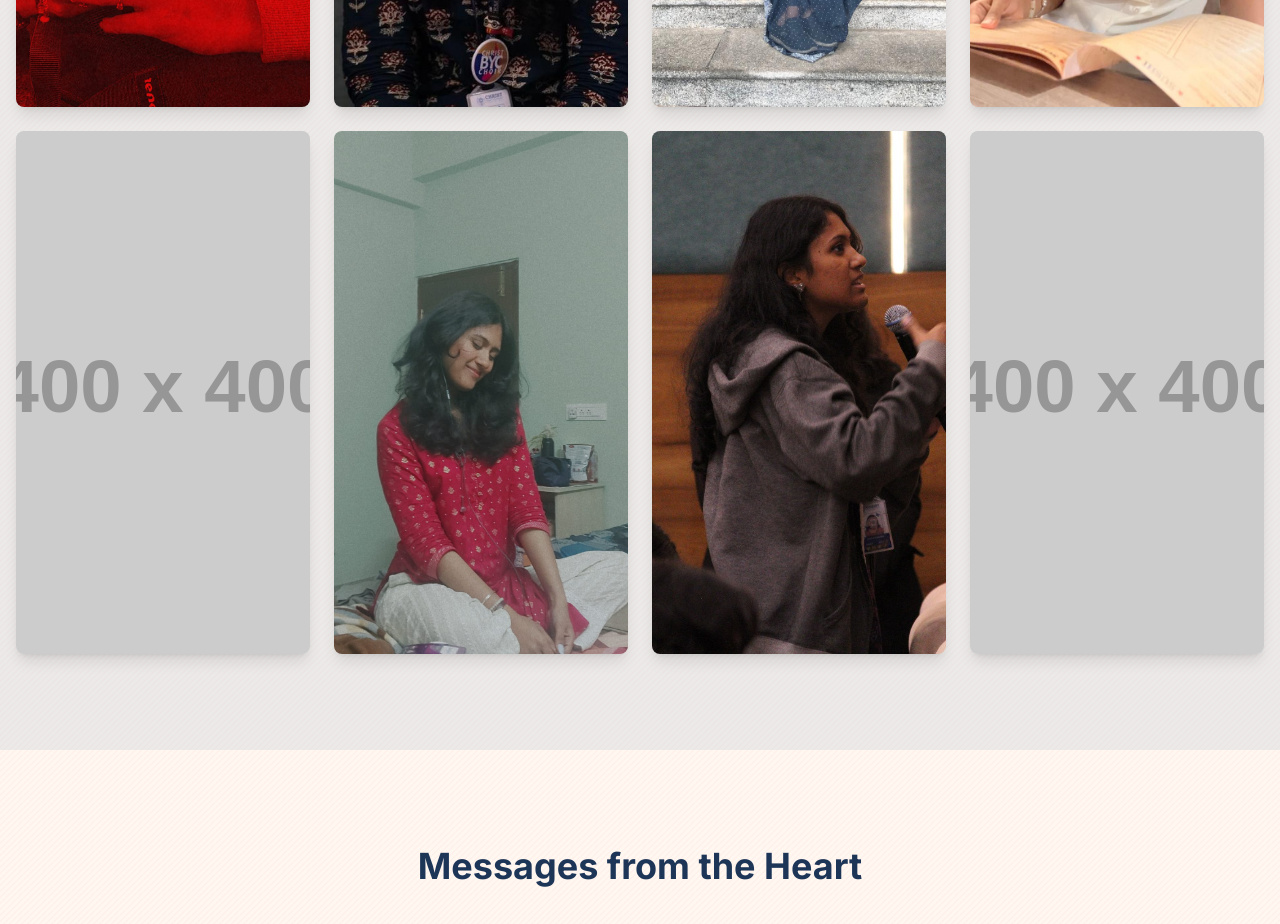
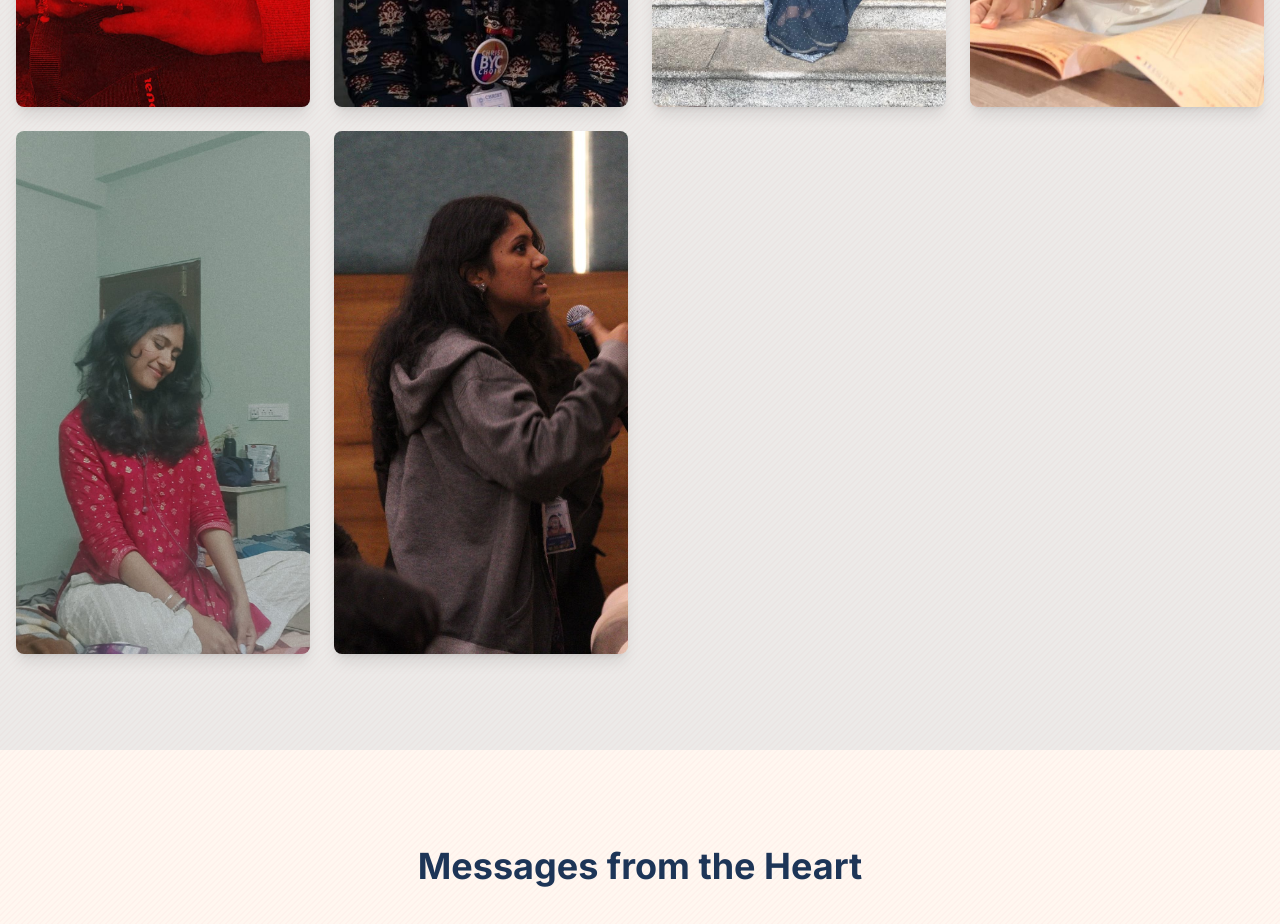
Before and after one commit to leennet123/Meow, a plain HTML site: page index.html in a window 1280 px wide. Shown: the part 2960-3884 px from the top of the page. Drawn offline with nearby package versions, Linux system fonts and the light colour scheme; placeholder pictures from the web are drawn by us.

Commit message:
Update index.html

```diff
--- a/index.html
+++ b/index.html
@@ -194,9 +194,6 @@
                 </div>
 
                 <!-- Gallery Image 9 -->
-                <div class="rounded-lg overflow-hidden shadow-lg transform transition-transform duration-300 hover:scale-105 hover:shadow-2xl">
-                    <img src="meow1.jpg" alt="Gallery image 11: Diya speaking with microphone" class="w-full h-full object-cover cursor-pointer gallery-item" onerror="this.src='https://placehold.co/400x400/1D3557/FFFFFF?text=Image+Missing'">
-                </div>
 
                 <!-- Gallery Image 10 -->
                 <div class="rounded-lg overflow-hidden shadow-lg transform transition-transform duration-300 hover:scale-105 hover:shadow-2xl">
@@ -207,9 +204,6 @@
                     <img src="meow6.jpg" alt="Gallery image 11: Diya speaking with microphone" class="w-full h-full object-cover cursor-pointer gallery-item" onerror="this.src='https://placehold.co/400x400/1D3557/FFFFFF?text=Image+Missing'">
                 </div>
                 <!-- Gallery Image 12 -->
-                <div class="rounded-lg overflow-hidden shadow-lg transform transition-transform duration-300 hover:scale-105 hover:shadow-2xl">
-                    <img src="meow13.jpg" alt="Gallery image 11: Diya speaking with microphone" class="w-full h-full object-cover cursor-pointer gallery-item" onerror="this.src='https://placehold.co/400x400/1D3557/FFFFFF?text=Image+Missing'">
-                </div>
             </div>
         </div>
     </section>
```
